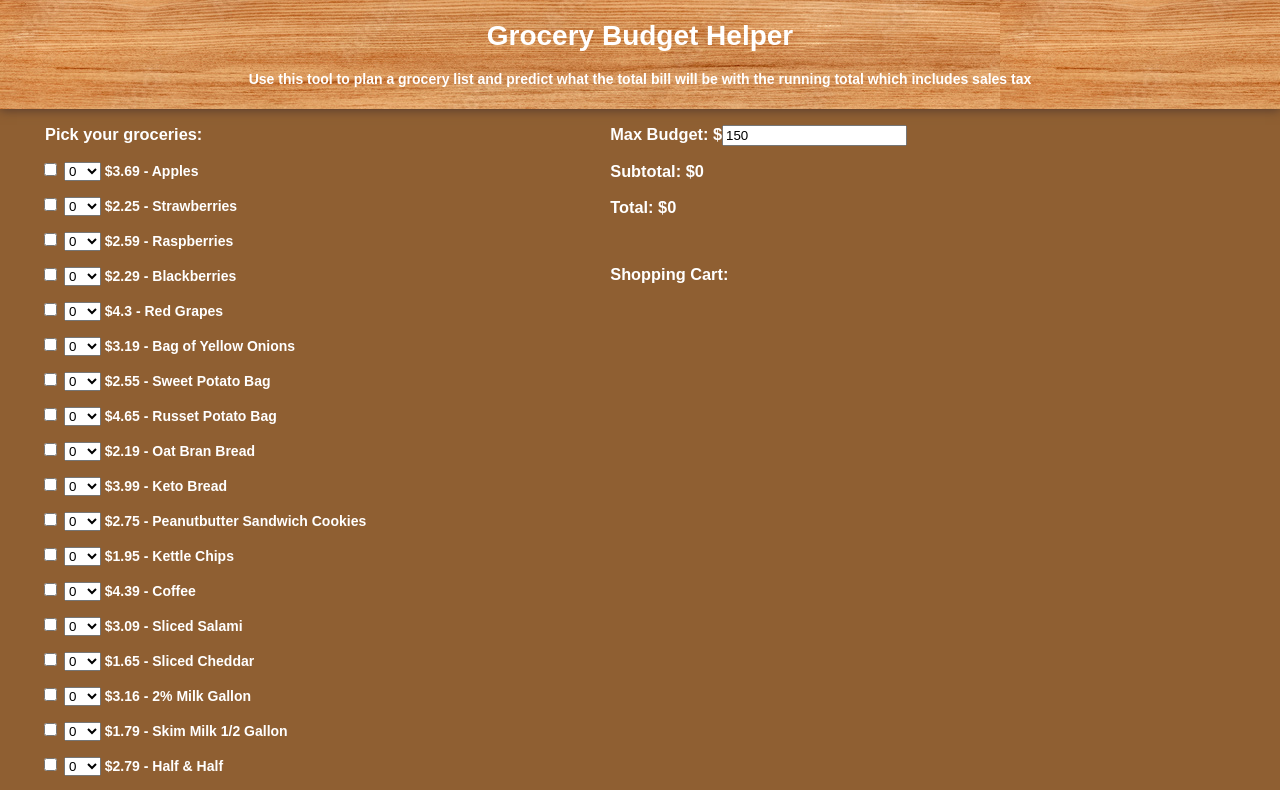
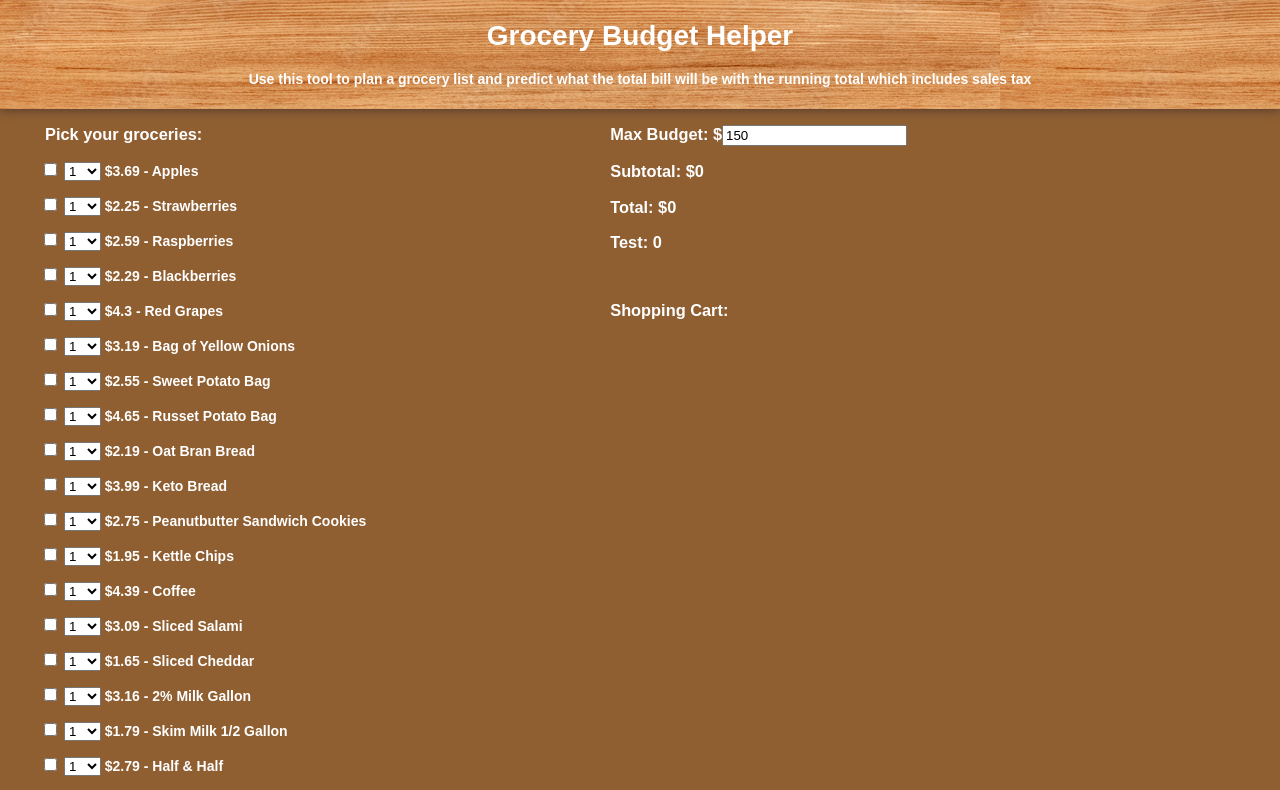
Before and after one commit to alexdavies440/Grocery-Budget-Project, a React (Vite) app in the folder grocery-project/: page / in a window 1280 px wide. Shown: the top 790 px of the page. Built offline with nearby package versions, Linux system fonts and the light colour scheme.

Commit message:
Very close to getting quantity and totals to be on same page. Need to figure out how to work my test function into rest of code

```diff
--- a/grocery-project/src/components/GroceryList.jsx
+++ b/grocery-project/src/components/GroceryList.jsx
@@ -40,14 +40,13 @@ export default function GroceryList() {
         num > budget ? isOverBudget(true) : isOverBudget(false);
     }
 
-    // May change number input to this instead. Need to figure out why map function not working unless put inline
+
     const countSelector = (item) => {
 
         const [count, setCount] = useState(1);
         item.qty = count;
         return (
-            <select onChange={(e) => {setCount(e.target.value)} }>
-                <option value="0">0</option>
+            <select onChange={(e) => {setCount(e.target.value)}}>
                 <option value="1">1</option>
                 <option value="2">2</option>
                 <option value="3">3</option>
@@ -63,11 +62,21 @@ export default function GroceryList() {
         );
     }
 
+    // This prototype works for updating the total when the count is updated!
+    const testTotal = (arr) => {
+        let sum = 0;
+        for (let i = 0; i < arr.length; i++) {
+            sum += arr[i].price * arr[i].qty;
+        }
+        return sum;
+    }
+
     // Everything inside here happens when a box is checked
     function handleChange(i) {
 
         const checkedItems = selected;
         const item = groceryData[i];
+
 
         if (!checkedItems.includes(item)) {
             checkedItems.push(item);
@@ -91,6 +100,7 @@ export default function GroceryList() {
 
         setSubtotal(preSubtotal);
         setTotal(preTotal);
+
 
     }
 
@@ -124,6 +134,7 @@ export default function GroceryList() {
                     <h3 className="totals">Subtotal: ${subtotal}</h3>
 
                     <h3 className="totals">Total: ${total}</h3>
+                    <h3>Test: {testTotal(selected)}</h3>
                 </div>
                 <br />
                     <h3 className="listHeader">Shopping Cart:</h3>
```
